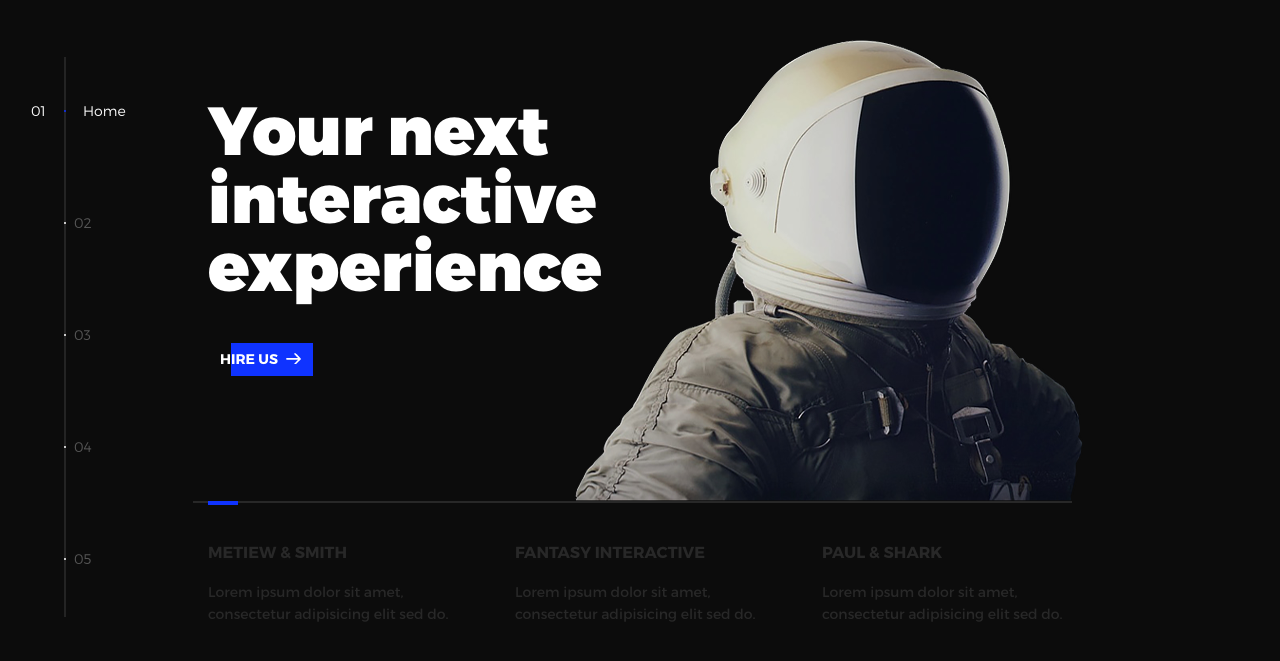
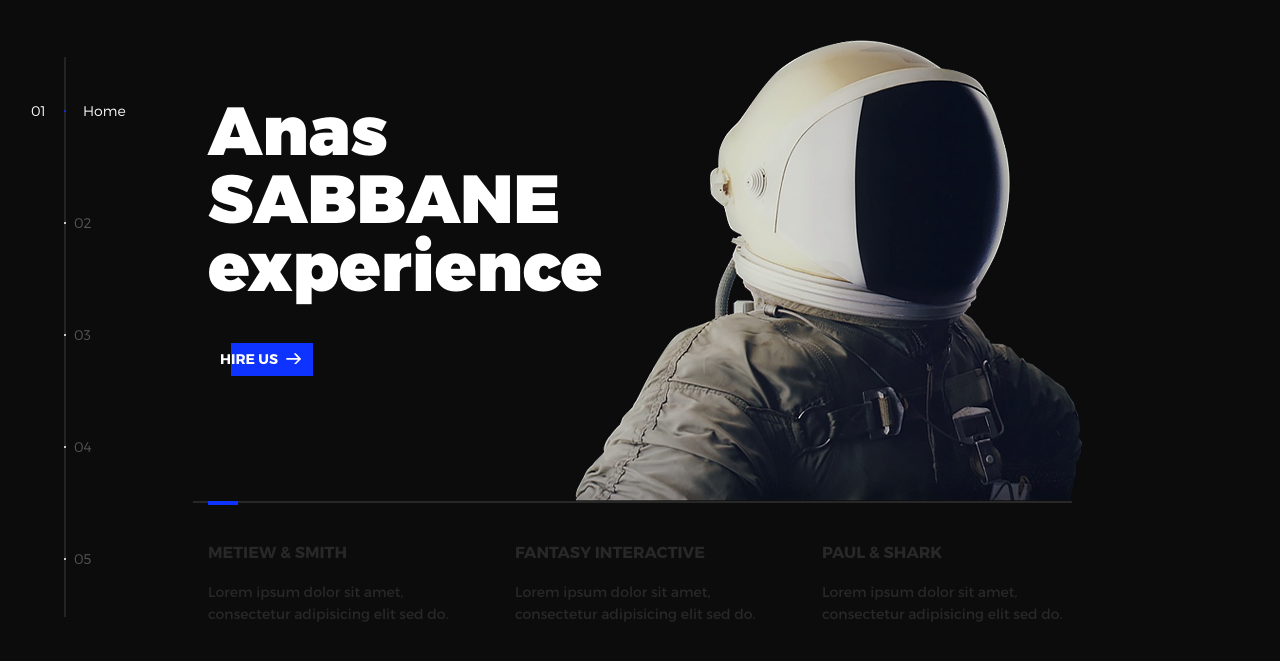
Before and after one commit to anassabbane/sabbane.github.io, a plain HTML site: page index.html in a window 1280 px wide. Shown: the part 63-724 px from the top of the page. Drawn offline with nearby package versions, Linux system fonts and the light colour scheme.

Commit message:
Update index.html

```diff
--- a/index.html
+++ b/index.html
@@ -48,7 +48,7 @@
           <li class="l-section section section--is-active">
             <div class="intro">
               <div class="intro--banner">
-                <h1>Your next<br>interactive<br>experience</h1>
+                <h1>Anas<br>SABBANE<br>experience</h1>
                 <button class="cta">Hire Us
                   <svg version="1.1" id="Layer_1" xmlns="http://www.w3.org/2000/svg" xmlns:xlink="http://www.w3.org/1999/xlink" x="0px" y="0px" viewBox="0 0 150 118" style="enable-background:new 0 0 150 118;" xml:space="preserve">
                   <g transform="translate(0.000000,118.000000) scale(0.100000,-0.100000)">
```
